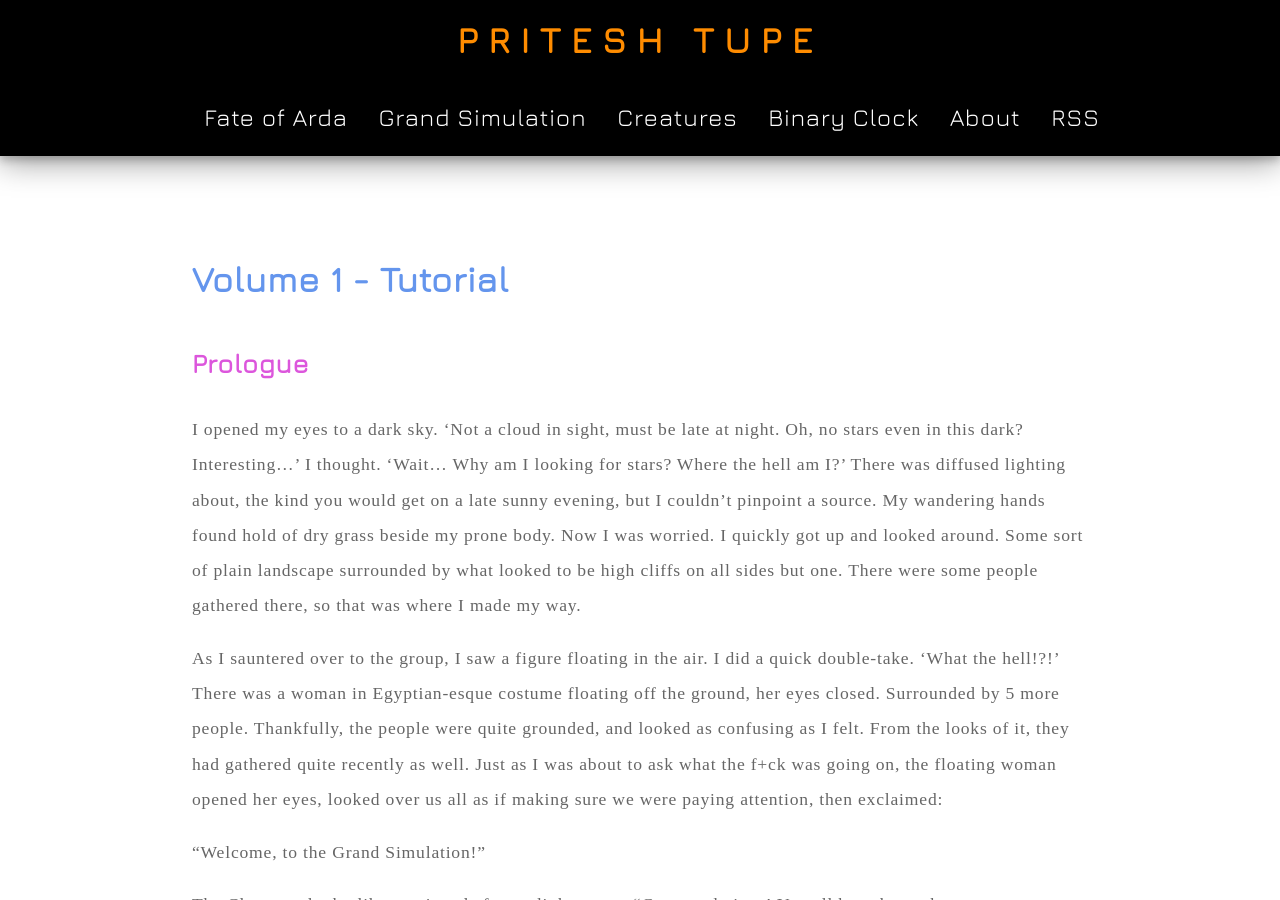
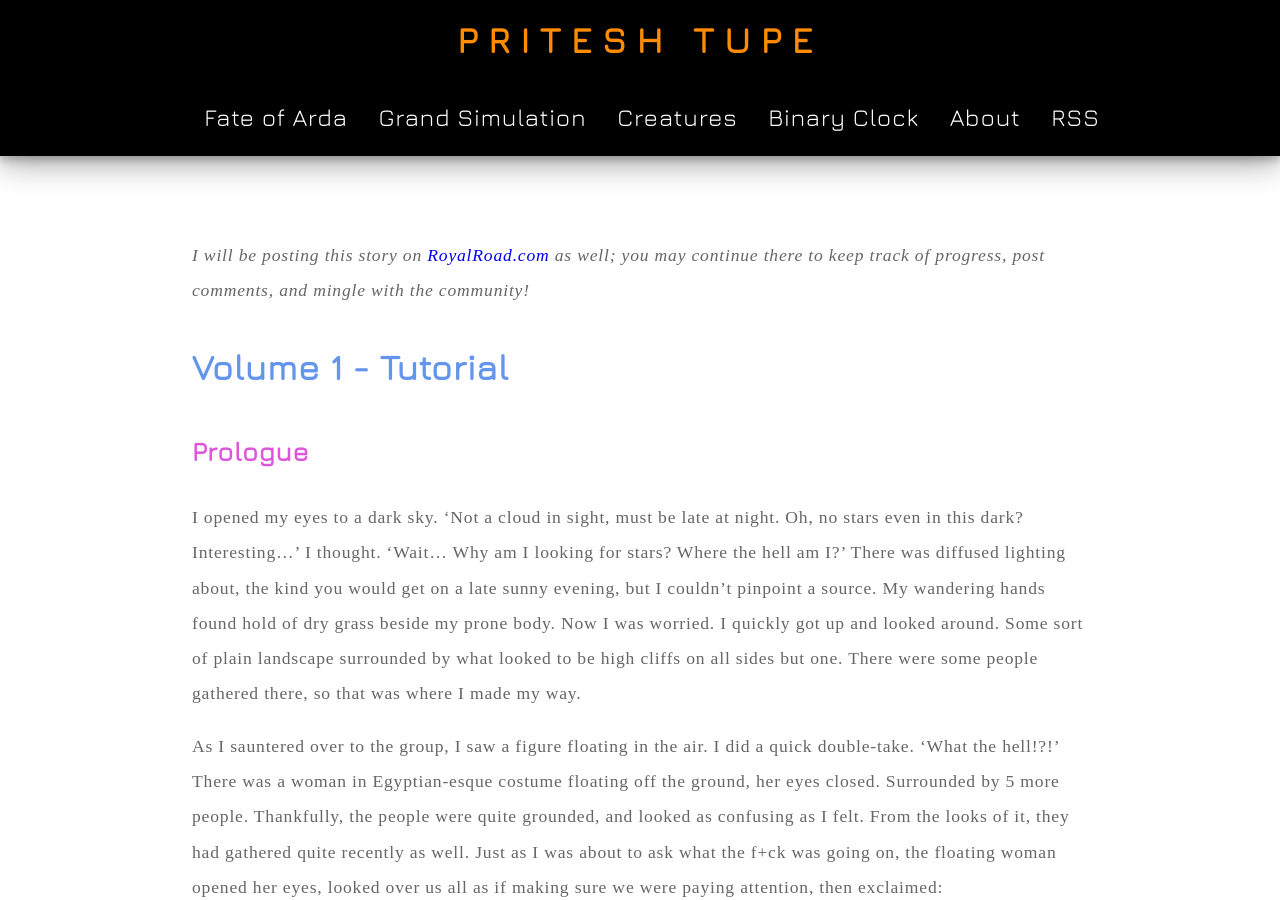
Before and after one commit to EMPAT94/empat94.github.io, a Jekyll site: the page built from _gs/tutorial.md, in a window 1280 px wide and 900 px high. Built offline with Jekyll 4.4.1, drawn with Linux system fonts in a browser that asks for light colours; some web fonts are replaced; comment, search, counter and statistics services are not loaded.

Commit message:
Add royalroad header

```diff
--- a/_gs/tutorial.md
+++ b/_gs/tutorial.md
@@ -2,6 +2,8 @@
 latestChapter: Chapter 20 - Speed Levelling 2
 nextChapter: Chapter 21 [Tuesday 15 Dec 2020]
 ---
+
+*I will be posting this story on [RoyalRoad.com](https://www.RoyalRoad.com) as well; you may continue there to keep track of progress, post comments, and mingle with the community!*
 
 # Volume 1 - Tutorial
 
```
